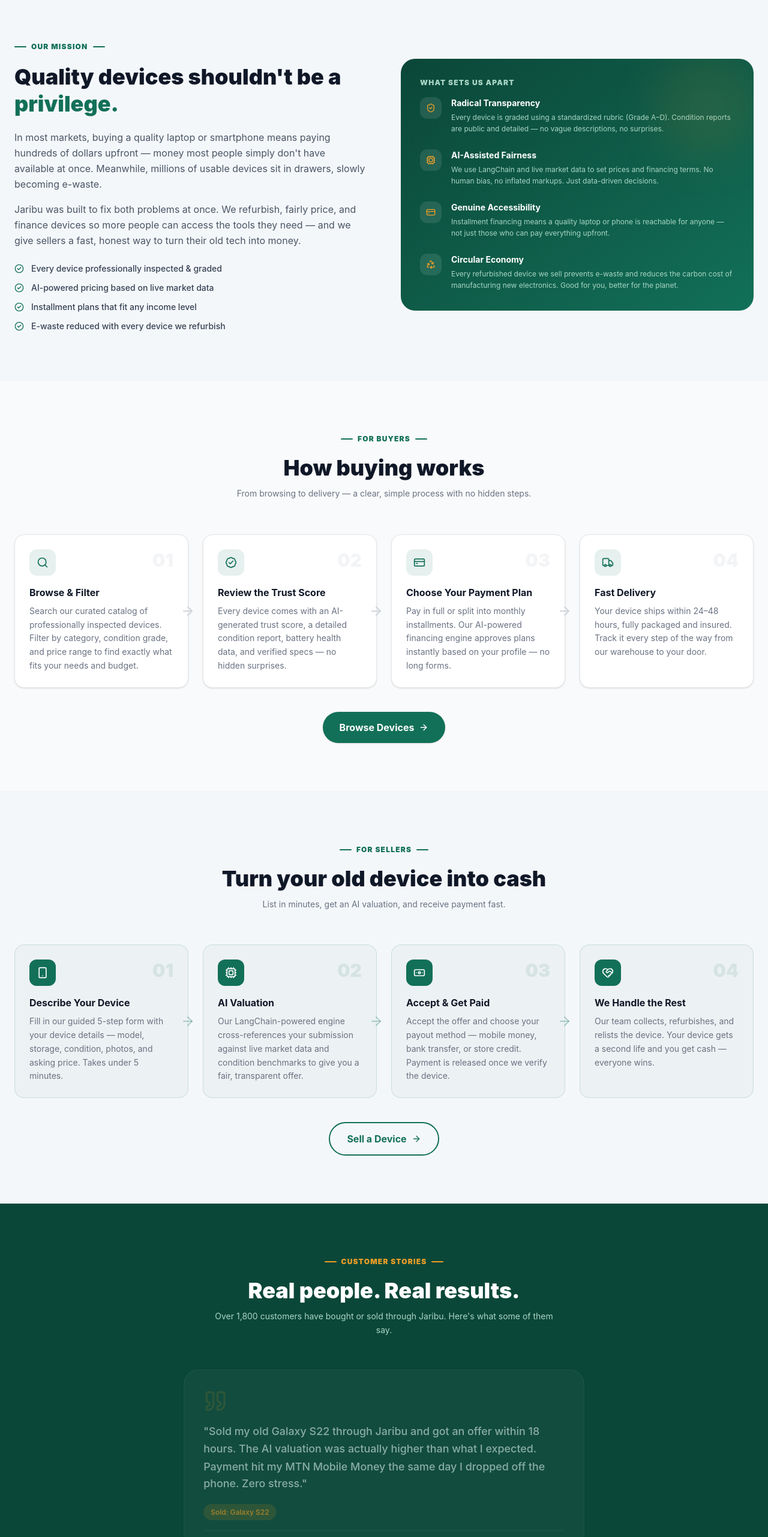
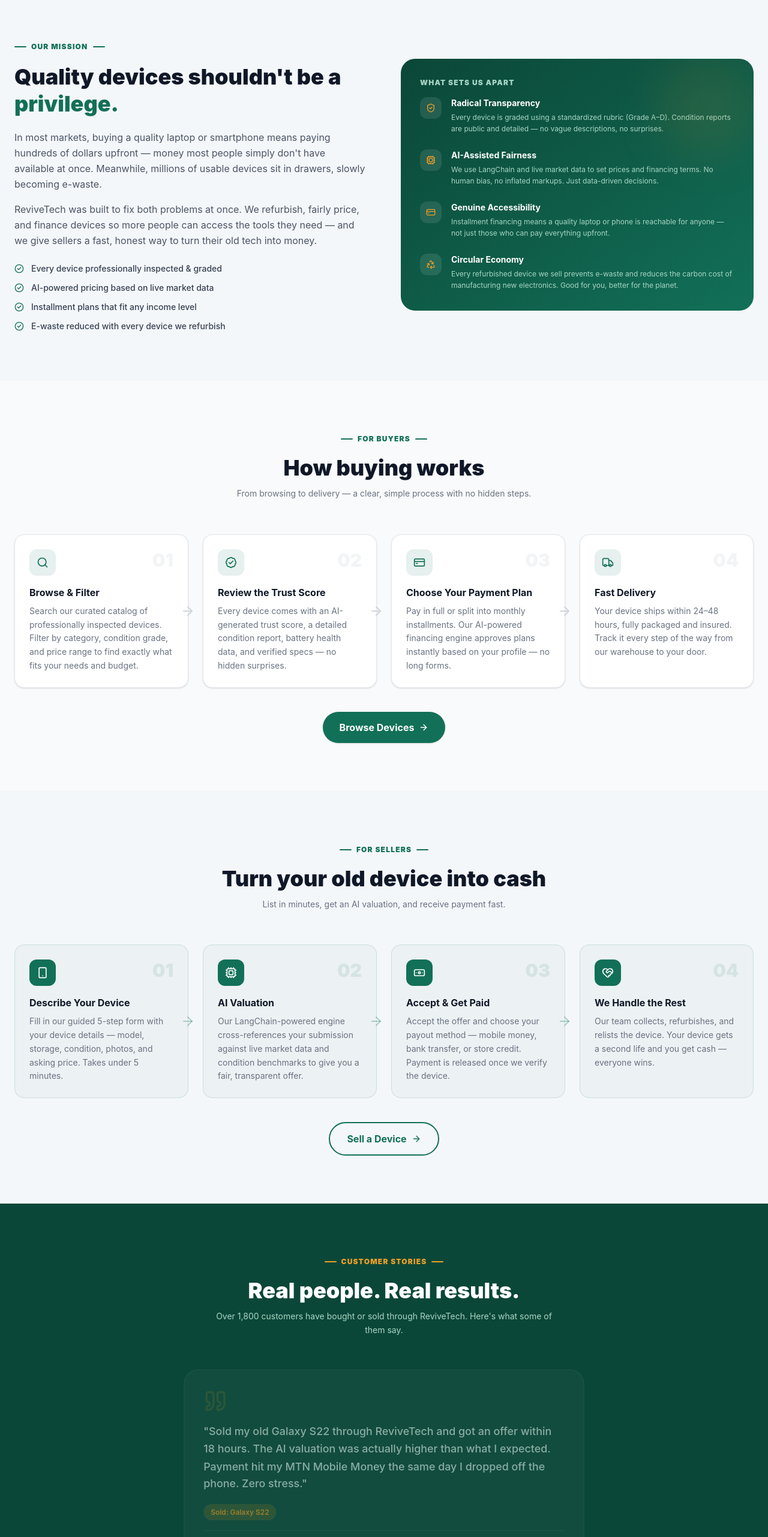
Before and after one commit to aurorenad/New-ecormmerce, a React (Vite) app: page /about in a window 1280 px wide. Shown: the part 234-2797 px from the top of the page at 60% size. Built offline with nearby package versions, Linux system fonts and the light colour scheme.

Commit message:
Rename Jaribu into ReviveTech

```diff
--- a/src/features/dashboard/admin/AdminDashboard.tsx
+++ b/src/features/dashboard/admin/AdminDashboard.tsx
@@ -8,7 +8,6 @@ import InventorySection from './sections/inventory/InventorySection'
 import PricingSection from './sections/pricing/PricingSection'
 import FinancingSection from './sections/financing/FinancingSection'
 import SalesSection from './sections/sales/SalesSection'
-import LogsSection from './sections/logs/LogsSection'
 import ProfileSection from './sections/profile/ProfileSection'
 import TechnicianWorkbench from '../technician/TechnicianWorkbench'
 import FinanceOfficerDashboard from '../finance/FinanceOfficerDashboard'
@@ -70,7 +69,6 @@ export default function AdminDashboard() {
       case 'pricing':    return <PricingSection />
       case 'financing':  return <FinancingSection />
       case 'sales':      return <SalesSection />
-      case 'logs':       return <LogsSection />
       case 'profile':    return <ProfileSection />
       default:           return <OverviewSection />
     }
--- a/src/features/marketplace/AboutPage.tsx
+++ b/src/features/marketplace/AboutPage.tsx
@@ -114,7 +114,7 @@ const TESTIMONIALS = [
     avatar:
       'https://api.dicebear.com/7.x/notionists/svg?seed=Amina&backgroundColor=b6e3f4',
     rating: 5,
-    text: 'I got a MacBook Air M2 for $799 and chose to pay $67 a month. I was skeptical at first — but the device arrived exactly as described, Grade B with 42 battery cycles. It runs perfectly. Jaribu changed how I think about buying tech.',
+    text: 'I got a MacBook Air M2 for $799 and chose to pay $67 a month. I was skeptical at first — but the device arrived exactly as described, Grade B with 42 battery cycles. It runs perfectly. ReviveTech changed how I think about buying tech.',
     device: 'MacBook Air M2',
   },
   {
@@ -123,7 +123,7 @@ const TESTIMONIALS = [
     avatar:
       'https://api.dicebear.com/7.x/notionists/svg?seed=Eric&backgroundColor=c0aede',
     rating: 5,
-    text: 'Sold my old Galaxy S22 through Jaribu and got an offer within 18 hours. The AI valuation was actually higher than what I expected. Payment hit my MTN Mobile Money the same day I dropped off the phone. Zero stress.',
+    text: 'Sold my old Galaxy S22 through ReviveTech and got an offer within 18 hours. The AI valuation was actually higher than what I expected. Payment hit my MTN Mobile Money the same day I dropped off the phone. Zero stress.',
     device: 'Sold: Galaxy S22',
   },
   {
@@ -266,7 +266,7 @@ export default function AboutPage() {
               devices sit in drawers, slowly becoming e-waste.
             </p>
             <p className='text-gray-600 mt-4 leading-relaxed'>
-              Jaribu was built to fix both problems at once. We refurbish,
+              ReviveTech was built to fix both problems at once. We refurbish,
               fairly price, and finance devices so more people can access the
               tools they need — and we give sellers a fast, honest way to turn
               their old tech into money.
--- a/src/features/marketplace/HeroSection.tsx
+++ b/src/features/marketplace/HeroSection.tsx
@@ -66,7 +66,7 @@ export default function HeroSection() {
             </h1>
 
             <p className='text-[#D5E4E1] text-base md:text-lg leading-relaxed max-w-lg drop-shadow-sm'>
-              Jaribu is a platform for buying and selling professionally
+              ReviveTech is a platform for buying and selling professionally
               refurbished electronics with transparent condition grading,
               AI-powered pricing, and flexible monthly payment plans — making
               quality devices accessible to everyone.
--- a/src/features/marketplace/SellDevices.tsx
+++ b/src/features/marketplace/SellDevices.tsx
@@ -609,7 +609,7 @@ export default function SellDevice() {
       {/* Page hero band */}
       <div className='bg-gradient-to-br from-[#0b4738] via-[#127058] to-[#6E9F94] text-white'>
         <div className='max-w-7xl mx-auto px-6 py-10'>
-          <p className='text-[#a8d5c5] text-sm font-semibold uppercase tracking-widest mb-2'>Sell with Jaribu</p>
+          <p className='text-[#a8d5c5] text-sm font-semibold uppercase tracking-widest mb-2'>Sell with ReviveTech</p>
           <h1 className='text-3xl md:text-4xl font-black tracking-tight'>Turn your old device into cash</h1>
           <p className='mt-2 text-[#c5e3da] text-base max-w-xl'>
             List your device in minutes. Our AI reviews it, gives you a fair price, and handles everything else.
--- a/src/features/marketplace/TestimonialsSection.tsx
+++ b/src/features/marketplace/TestimonialsSection.tsx
@@ -136,7 +136,7 @@ export default function TestimonialsSection({
             Real people. Real results.
           </h2>
           <p className='text-[#a8d5c5] mt-3 max-w-xl mx-auto text-sm leading-relaxed'>
-            Over 1,800 customers have bought or sold through Jaribu. Here's
+            Over 1,800 customers have bought or sold through ReviveTech. Here's
             what some of them say.
           </p>
         </div>
--- a/src/features/marketplace/components/SupportChatWidget.tsx
+++ b/src/features/marketplace/components/SupportChatWidget.tsx
@@ -100,7 +100,7 @@ export default function SupportChatWidget() {
                 </div>
                 <div>
                   <p className="font-bold text-sm leading-tight">Customer Support</p>
-                  <p className="text-xs text-white/70 leading-tight">Jaribu Help Center</p>
+                  <p className="text-xs text-white/70 leading-tight">ReviveTech Help Center</p>
                 </div>
               </div>
               <button
@@ -276,7 +276,7 @@ export default function SupportChatWidget() {
 
             {/* Footer */}
             <div className="px-5 py-3 border-t border-gray-100 text-center">
-              <span className="text-xs text-gray-400">Powered by Jaribu Support · Avg. response &lt; 2 hrs</span>
+              <span className="text-xs text-gray-400">Powered by ReviveTech Support · Avg. response &lt; 2 hrs</span>
             </div>
           </div>
         </div>
--- a/src/shared/components/Footer.tsx
+++ b/src/shared/components/Footer.tsx
@@ -7,9 +7,9 @@ export default function Footer() {
         <div className='lg:col-span-2 space-y-4'>
           <div className='flex items-center gap-2'>
             <span className='h-8 w-8 rounded-lg bg-[#ef9f27] flex items-center justify-center font-bold text-white text-lg'>
-              J
+              R
             </span>
-            <span className='text-xl font-bold tracking-tight'>Jaribu.</span>
+            <span className='text-xl font-bold tracking-tight'>ReviveTech.</span>
           </div>
           <p className='text-sm text-white max-w-sm leading-relaxed'>
             Your trusted marketplace for high-quality, affordable secondhand
@@ -119,7 +119,7 @@ export default function Footer() {
       <div className='border-t border-[#6E9F94]/20 bg-black/20'>
         <div className='max-w-7xl mx-auto px-6 py-6 flex flex-col sm:flex-row items-center justify-between gap-4 text-xs text-white'>
           <p>
-            &copy; {new Date().getFullYear()} Jaribu Platform. All rights
+            &copy; {new Date().getFullYear()} ReviveTech Platform. All rights
             reserved.
           </p>
           <div className='flex gap-6'>
--- a/src/shared/components/nav.tsx
+++ b/src/shared/components/nav.tsx
@@ -137,7 +137,7 @@ export default function Navbar() {
               to='/'
               className='text-2xl font-black tracking-tight text-gray-950 hover:opacity-75 transition-opacity flex-shrink-0'
             >
-              Jaribu
+              ReviveTech
             </Link>
 
             {/* ── Search Bar ─────────────────────────────────────────────── */}
```
Also changed, not shown: src/lib/api.ts (deleted), 1 other file (tests, documents, lock files or other folders).
